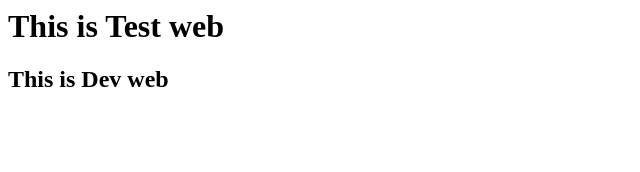
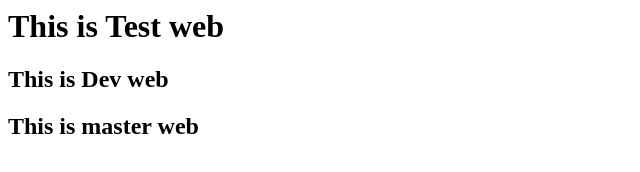
Before and after one commit to mandavaa/student16, a plain HTML site: page index.html in a window 1280 px wide. Shown: the whole page, without its empty margins (0-640 px from the left). Drawn offline with Linux system fonts and the light colour scheme.

Commit message:
added master chnage

```diff
--- a/index.html
+++ b/index.html
@@ -1,2 +1,3 @@
 <h1>This is Test web</h1>
 <h2>This is Dev web</h2>
+<h2>This is master web</h2>
```
